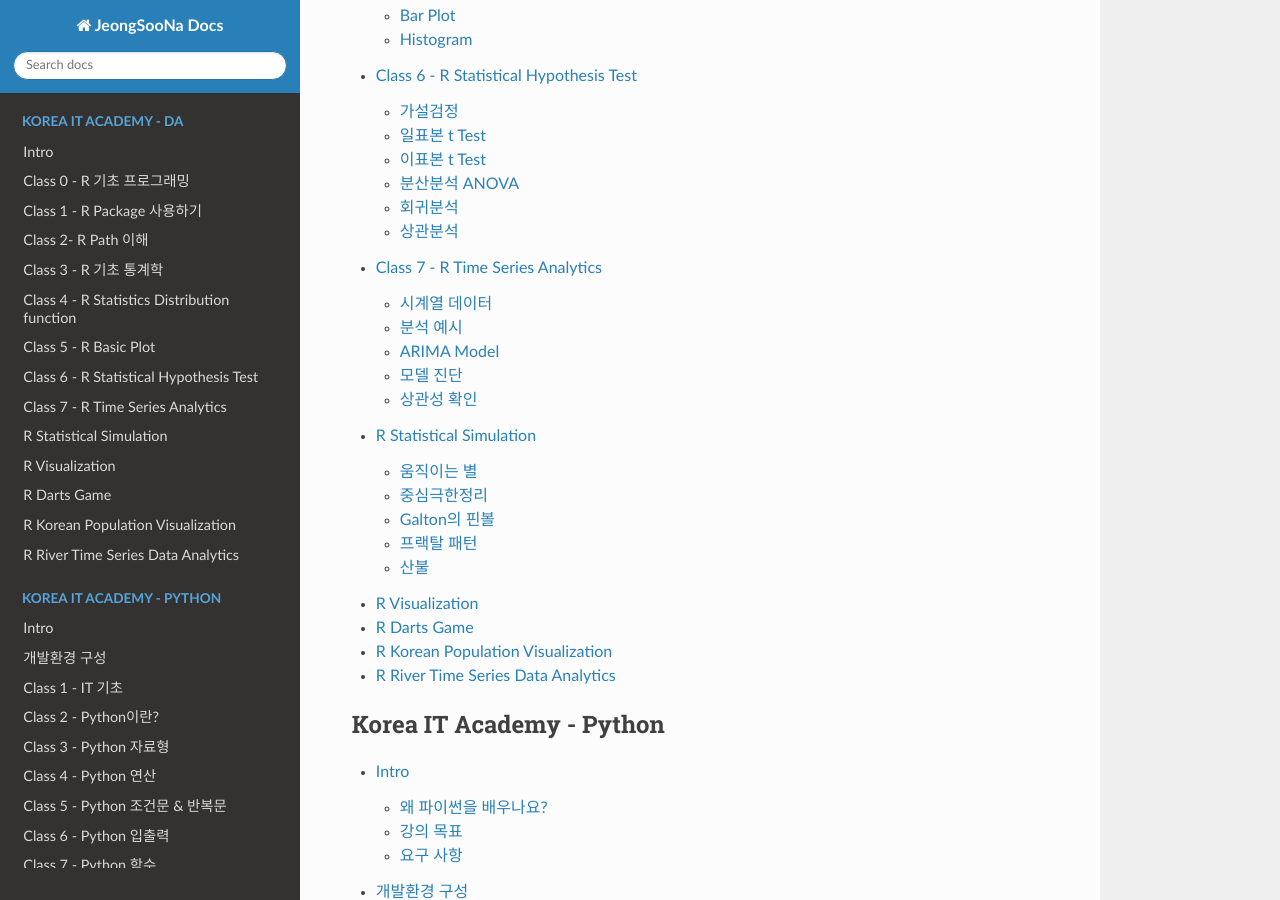
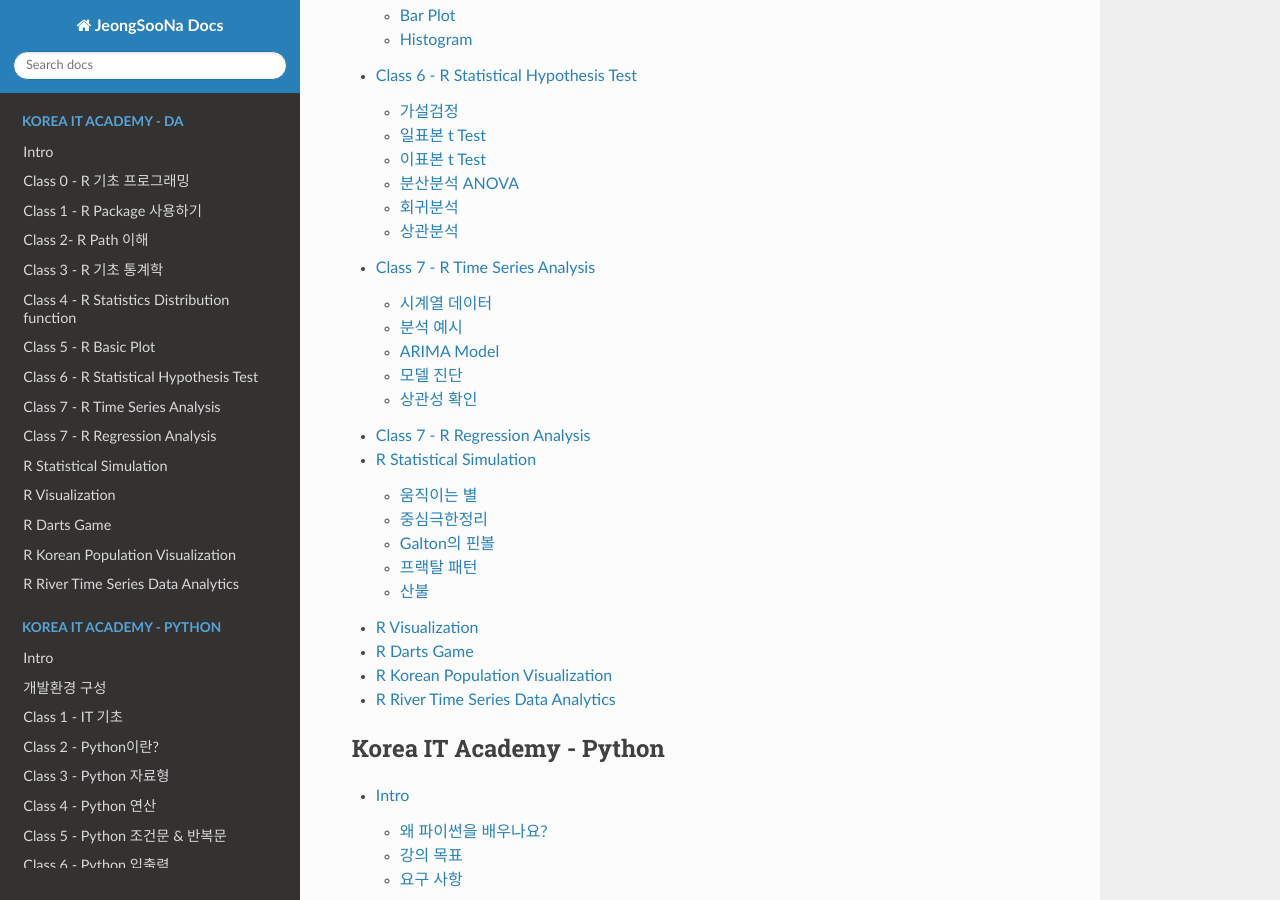
Before and after one commit to JeongSooNa/JeongSooNa-Docs, a Sphinx documentation site: the page built from docs/index.md, in a window 1280 px wide and 900 px high, scrolled down 2755 px. Built offline with Sphinx 7.4.7 and the Read the Docs theme 3.1.0, drawn with Linux system fonts in a browser that asks for light colours; pages that are not in the unit, such as notebooks, are missing from menus.

Commit message:
update docs

```diff
--- a/docs/Korea_IT_Academy-DA/class_7.md
+++ b/docs/Korea_IT_Academy-DA/class_7.md
@@ -1,4 +1,4 @@
-# Class 7 - R Time Series Analytics
+# Class 7 - R Time Series Analysis
 
 ### 시계열 데이터
 
--- a/docs/index.md
+++ b/docs/index.md
@@ -67,6 +67,7 @@
 Korea_IT_Academy-DA/class_5.md
 Korea_IT_Academy-DA/class_6.md
 Korea_IT_Academy-DA/class_7.md
+Korea_IT_Academy-DA/class_8.md
 Korea_IT_Academy-DA/statistical_simulation.md
 Korea_IT_Academy-DA/visualization.md
 Korea_IT_Academy-DA/darts.md
```
Also changed, not shown: docs/Korea_IT_Academy-DA/class_8.md (added, +3 -0 lines).
